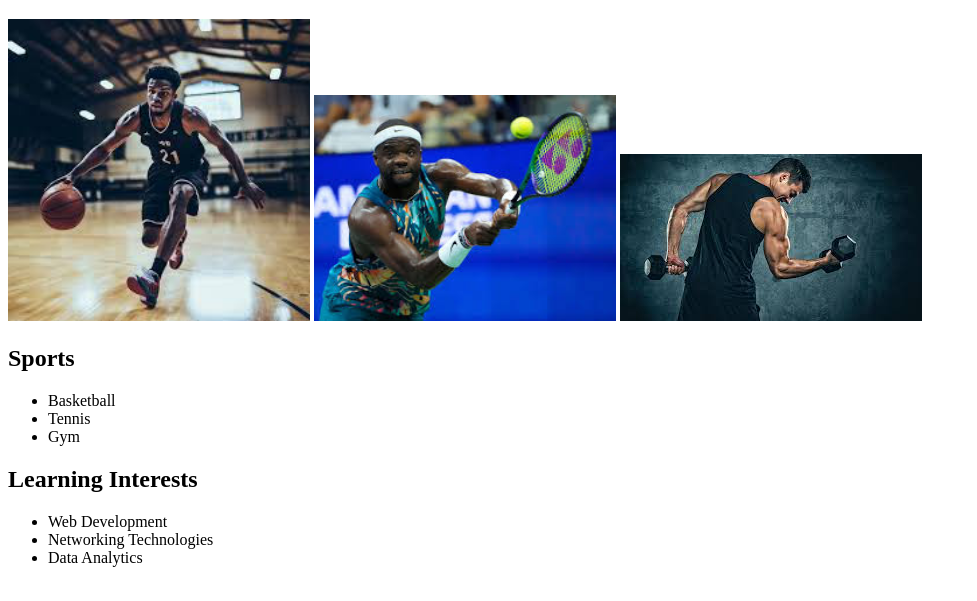
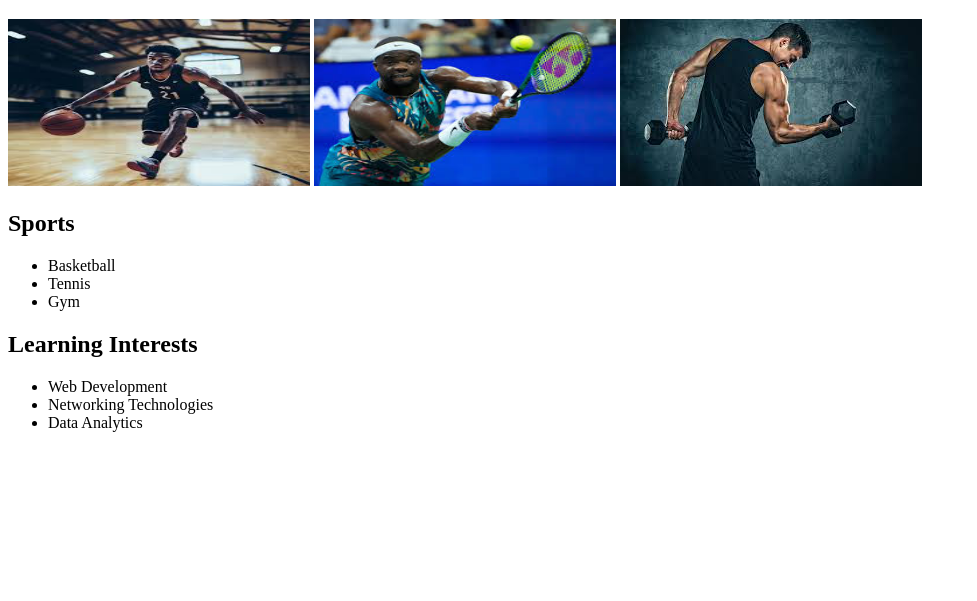
Before and after one commit to ScorlyGinGon/Project-1-assignment, a plain HTML site: page hobbies.html in a window 1280 px wide. Shown: the part 131-732 px from the top of the page, without its empty margins (0-977 px from the left). Drawn offline with Linux system fonts and the light colour scheme.

Commit message:
Update hobbies.html

```diff
--- a/hobbies.html
+++ b/hobbies.html
@@ -12,9 +12,9 @@
 		</ul>
 
 		<h1>My Hobbies and Interests</h1>
-		<img src="Images/image_3.png" alt="Basketball player" width="302">
-		<img src="Images/image_6.png" alt="Tennis Player" width="302">
-		<img src="Images/image_9.png" alt="Working out in the gym" width="302">
+		<img src="Images/image_3.png" alt="Basketball player" width="302" height="167">
+		<img src="Images/image_6.png" alt="Tennis Player" width="302" height="167">
+		<img src="Images/image_9.png" alt="Working out in the gym" width="302" height="167">
 
 		<h2>Sports</h2>
 		<ul>
```
